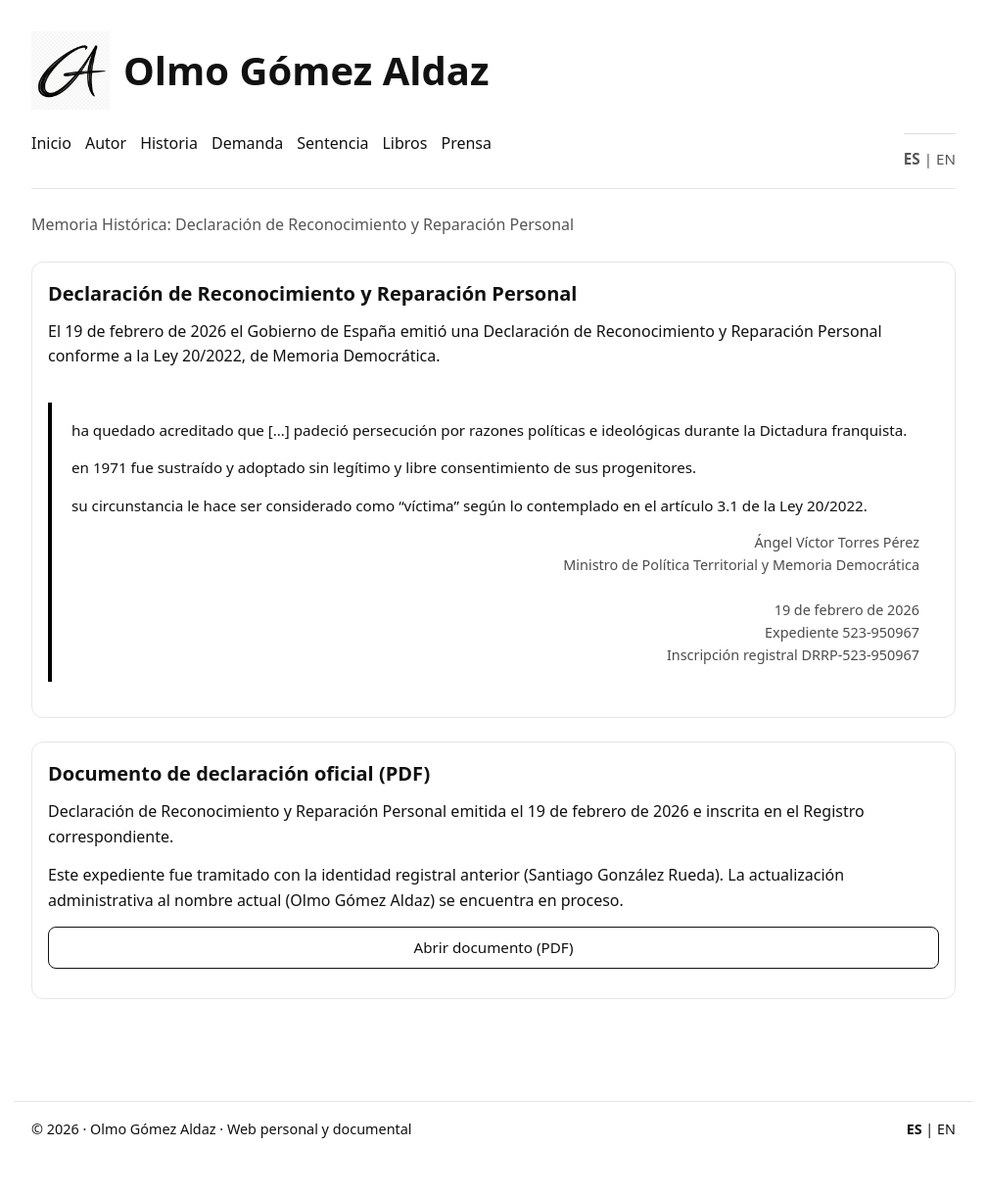
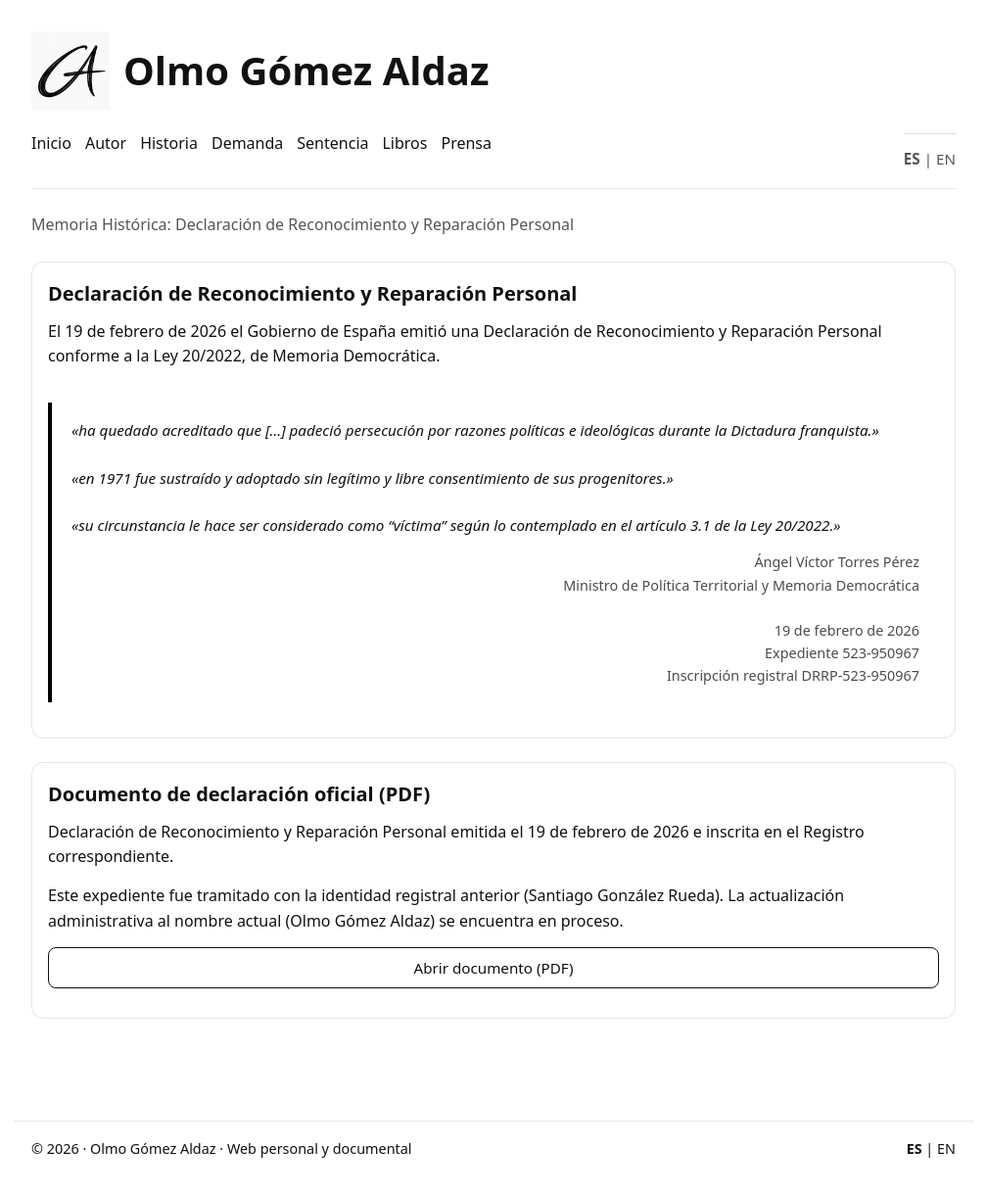
Before and after one commit to olmogaldaz/olmogaldaz.github.io, a Jekyll site: the page built from es/memoria/index.html, in a window 1280 px wide and 1230 px high. Shown: the top 1221 px of the window at 98% size, without its empty margins (136-1143 px from the left). Built offline with Jekyll 4.4.1, drawn with Linux system fonts in a browser that asks for light colours.

Commit message:
Update index.html

```diff
--- a/es/memoria/index.html
+++ b/es/memoria/index.html
@@ -23,18 +23,13 @@ description: Reconocimiento oficial como víctima conforme a la Ley 20/2022 de M
         El 19 de febrero de 2026 el Gobierno de España emitió una Declaración de Reconocimiento y Reparación Personal conforme a la Ley 20/2022, de Memoria Democrática.
       </p>
 
-      <div class="legal-quote">
-        <p>
-          ha quedado acreditado que […] padeció persecución por razones políticas e ideológicas durante la Dictadura franquista.
-        </p>
+      <blockquote class="legal-quote">
 
-        <p>
-          en 1971 fue sustraído y adoptado sin legítimo y libre consentimiento de sus progenitores.
-        </p>
-
-        <p>
-          su circunstancia le hace ser considerado como “víctima” según lo contemplado en el artículo 3.1 de la Ley 20/2022.
-        </p>
+        <em>«ha quedado acreditado que […] padeció persecución por razones políticas e ideológicas durante la Dictadura franquista.»</em>
+        <br><br>
+        <em>«en 1971 fue sustraído y adoptado sin legítimo y libre consentimiento de sus progenitores.»</em>
+        <br><br>
+        <em>«su circunstancia le hace ser considerado como “víctima” según lo contemplado en el artículo 3.1 de la Ley 20/2022.»</em>
 
         <div class="signature">
           Ángel Víctor Torres Pérez<br>
@@ -43,7 +38,8 @@ description: Reconocimiento oficial como víctima conforme a la Ley 20/2022 de M
           Expediente 523-950967<br>
           Inscripción registral DRRP-523-950967
         </div>
-      </div>
+
+      </blockquote>
 
     </div>
 
```
